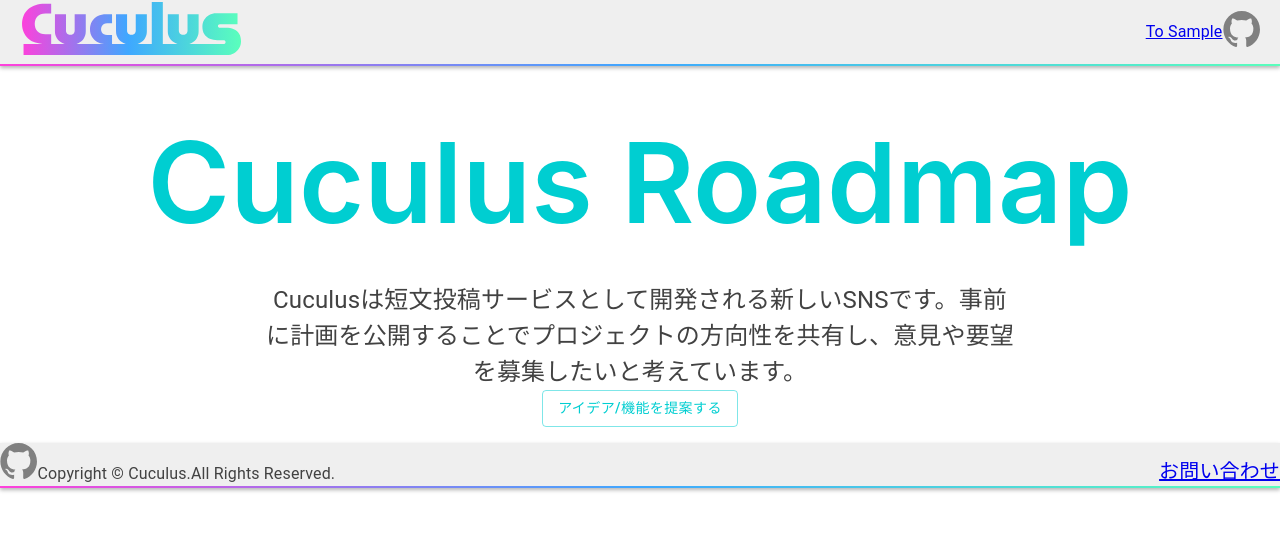
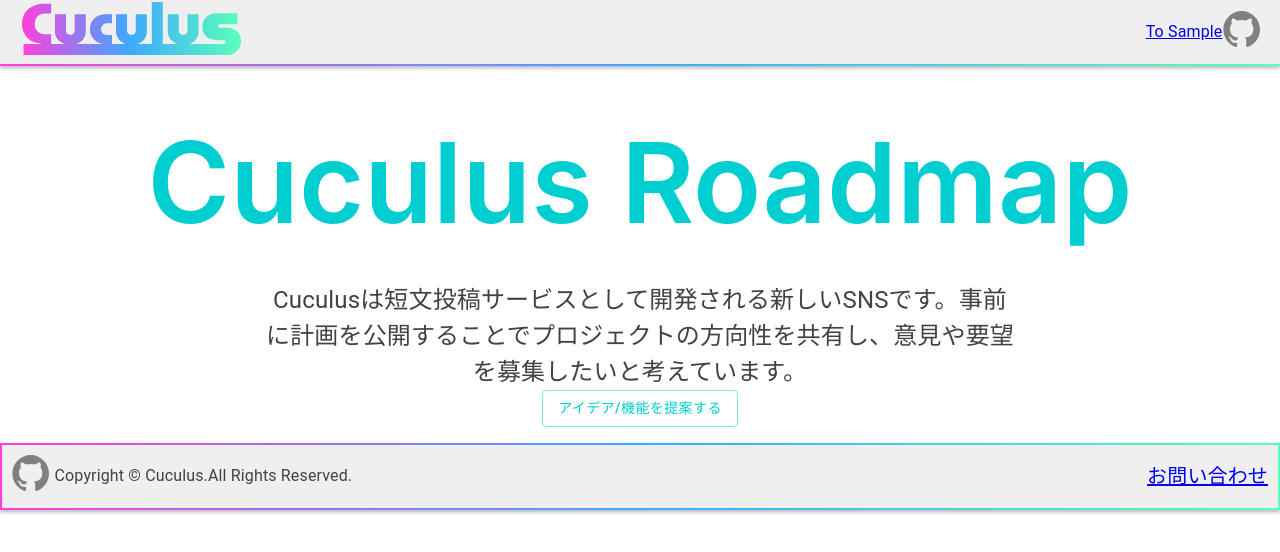
Before and after one commit to cuculus-dev/cuculus-roadmap, a Next.js app: page / in a window 1280 px wide. Shown: the top 552 px of the page. Built offline with nearby package versions, Linux system fonts and the light colour scheme.

Commit message:
フッタースタイル調整

```diff
--- a/src/components/footer/Footer.tsx
+++ b/src/components/footer/Footer.tsx
@@ -8,12 +8,15 @@
 const StyledFooter = styled('footer')`
   display: flex;
   justify-content: space-between;
+  padding: 10px;
   //justify-content: space-around;
   box-shadow: none;
   border-style: solid;
   border-color: ${({ theme }) => theme.palette.grey[100]};
   border-width: 0;
   border-bottom-width: 2px;
+  border-top-width: 2px;
+  border-width: 2px;
   border-image: linear-gradient(to right, #ff40db, #3ea8ff, #5affbc) 1;
   background-color: rgba(0, 0, 0, 0.0625);
   box-shadow: 0px 2px 4px rgba(0, 0, 0, 0.3);
@@ -23,11 +26,18 @@
 const Footer = () => {
   return (
     <StyledFooter>
-      <div style={{ display: 'flex', alignItems: 'end' }}>
+      <div
+        style={{
+          display: 'flex',
+          alignItems: 'center',
+        }}
+      >
         <GitHubLink href="https://github.com/cuculus-dev" />
-        Copyright © Cuculus.All Rights Reserved.
+        <div style={{ marginLeft: '5px' }}>
+          Copyright © Cuculus.All Rights Reserved.
+        </div>
       </div>
-      <div style={{ fontSize: '20px', display: 'flex', alignItems: 'end' }}>
+      <div style={{ fontSize: '20px', display: 'flex', alignItems: 'center' }}>
         <Link href="https://github.com/cuculus-dev/cuculus-roadmap/discussions/categories/q-a">
           お問い合わせ
         </Link>
```
